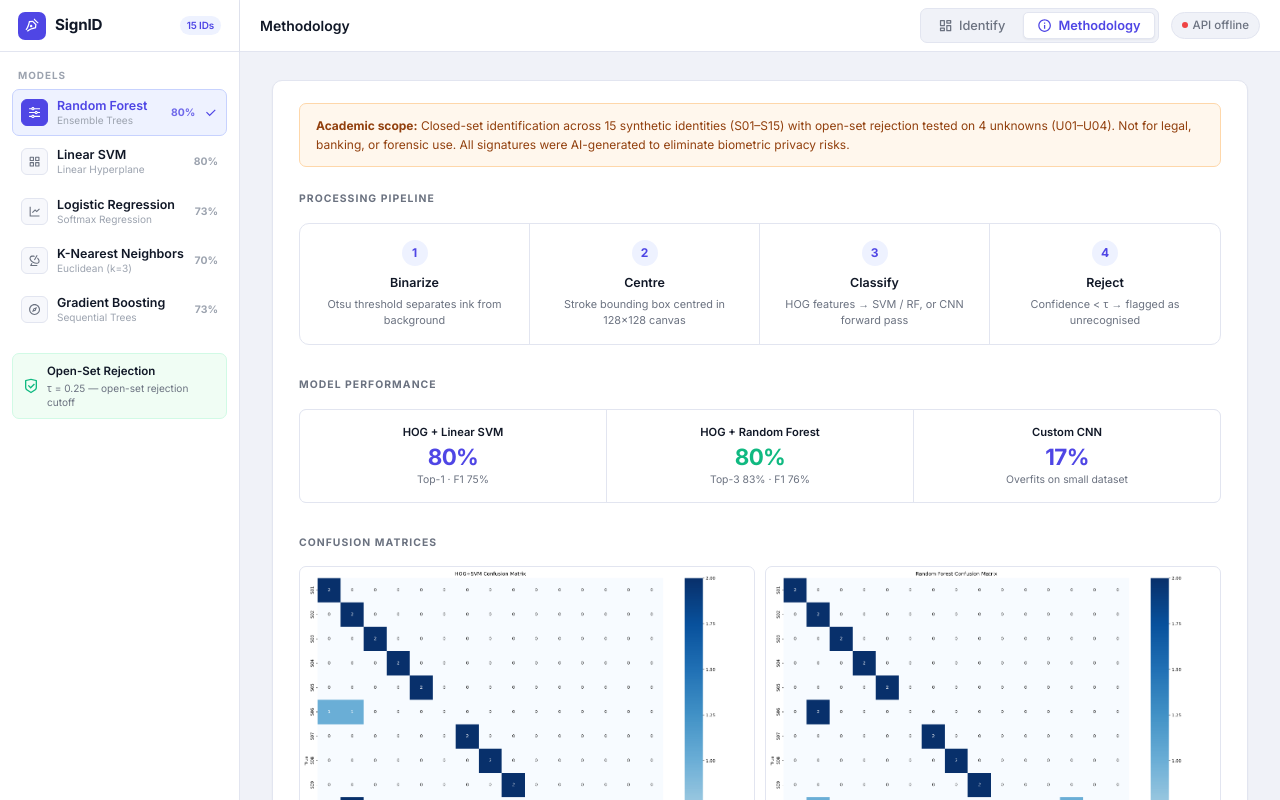
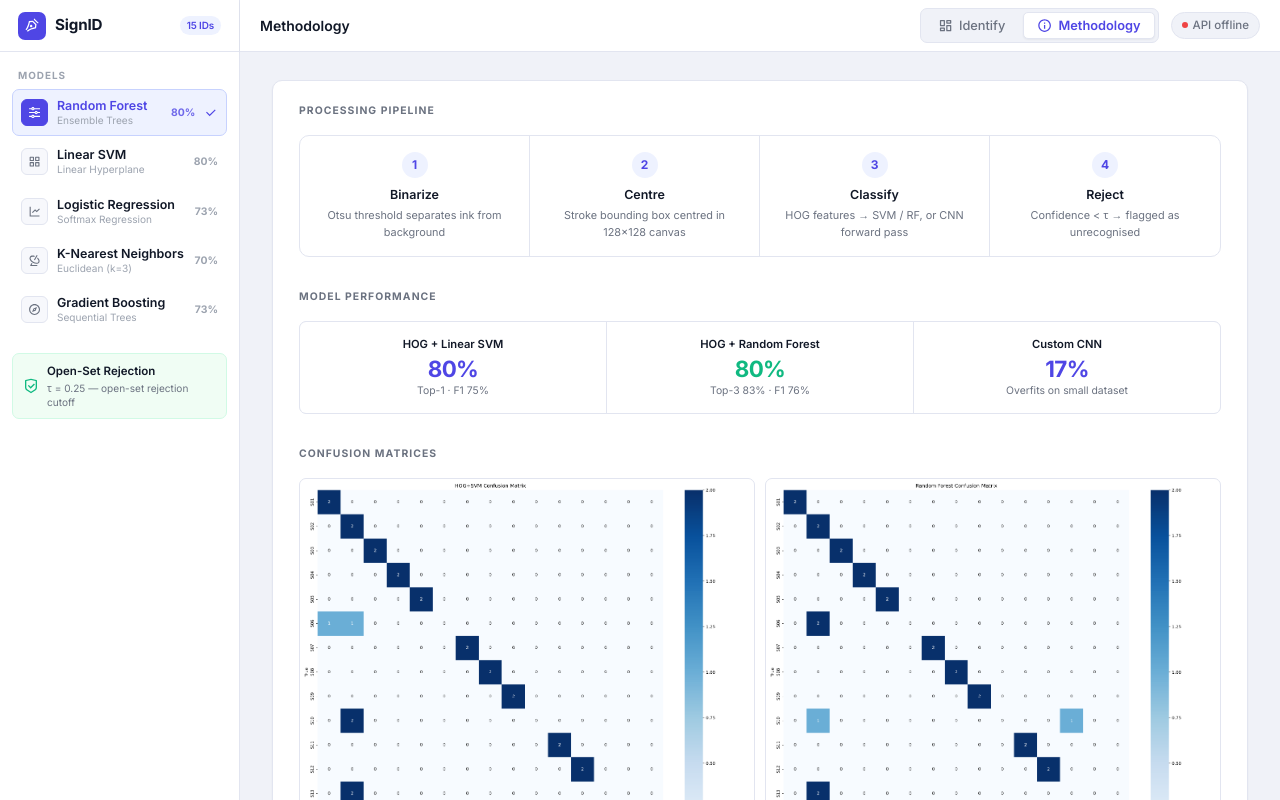
Before and after one commit to AdityaWagh19/SignID-ML, a React (Vite) app in the folder app/frontend/: page / in a window 1280 px wide. Both pictures are taken after a click on the button "Methodology". Built offline with nearby package versions, Linux system fonts and the light colour scheme; no server answers.

Commit message:
Remove academic scope warning banner from Methodology tab

```diff
--- a/app/frontend/src/components/AboutPanel.jsx
+++ b/app/frontend/src/components/AboutPanel.jsx
@@ -3,11 +3,6 @@ import React from 'react'
 export default function AboutPanel() {
   return (
     <div className="app-card">
-
-      {/* Disclaimer */}
-      <div className="disclaimer-strip">
-        <strong>Academic scope:</strong> Closed-set identification across 15 synthetic identities (S01–S15) with open-set rejection tested on 4 unknowns (U01–U04). Not for legal, banking, or forensic use. All signatures were AI-generated to eliminate biometric privacy risks.
-      </div>
 
       {/* 1. Pipeline */}
       <div className="about-section">
```
